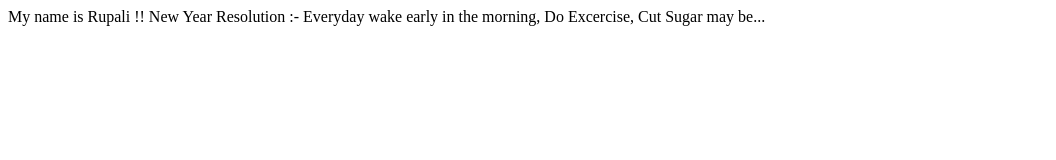
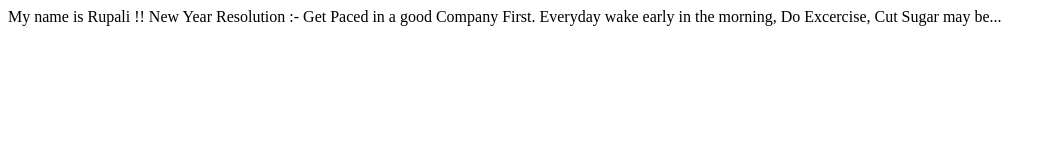
Before and after one commit to RupaliPrabha/FirstHTML, a plain HTML site: page index.html in a window 1280 px wide. Shown: the whole page, without its empty margins (0-1056 px from the left). Drawn offline with Linux system fonts and the light colour scheme.

Commit message:
Revise New Year resolution in index.html
Updated New Year resolution and added a new line.

```diff
--- a/index.html
+++ b/index.html
@@ -8,8 +8,10 @@
 <body>
     My name is Rupali !!
     New Year Resolution :-
+    Get Paced in a good Company First.
     Everyday wake early in the morning,
     Do Excercise,
     Cut Sugar may be...
 </body>
+
 </html>
```
